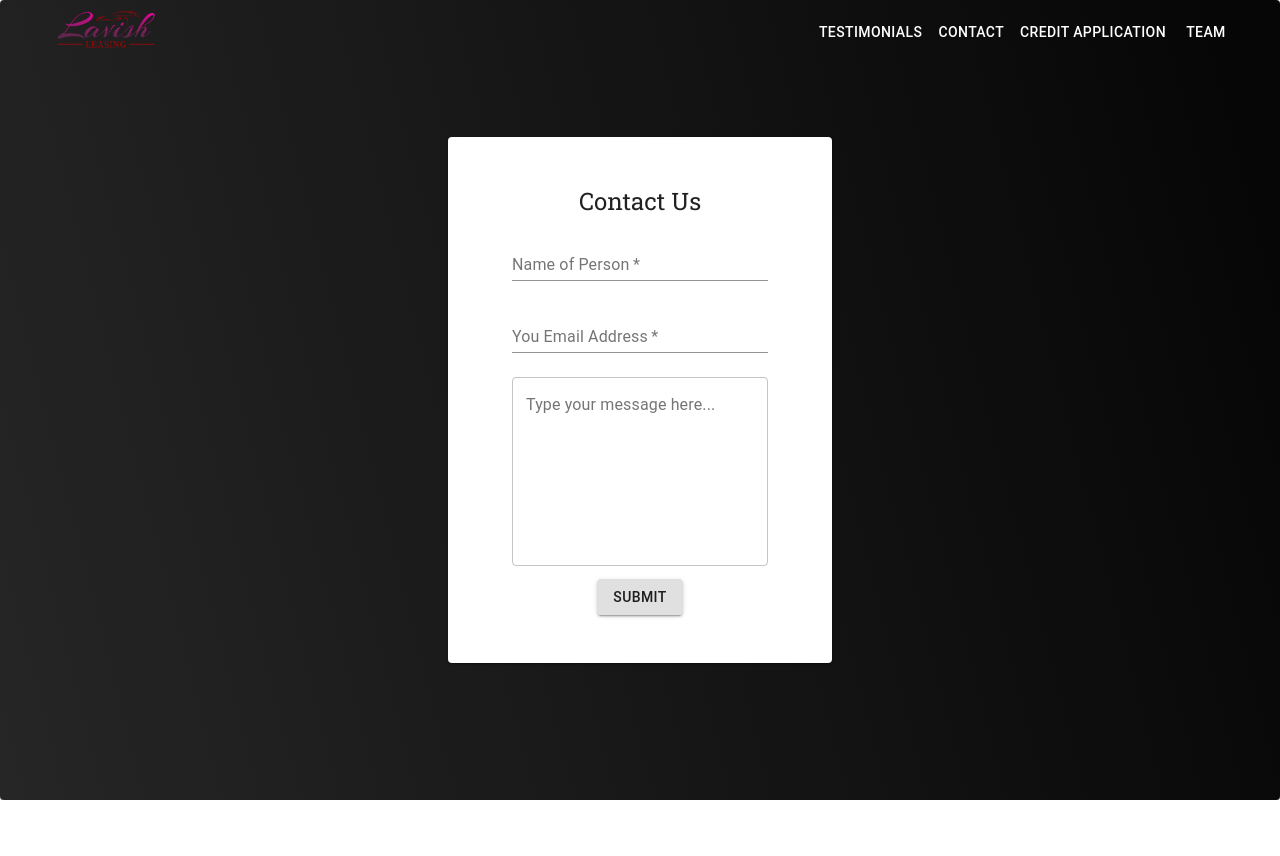
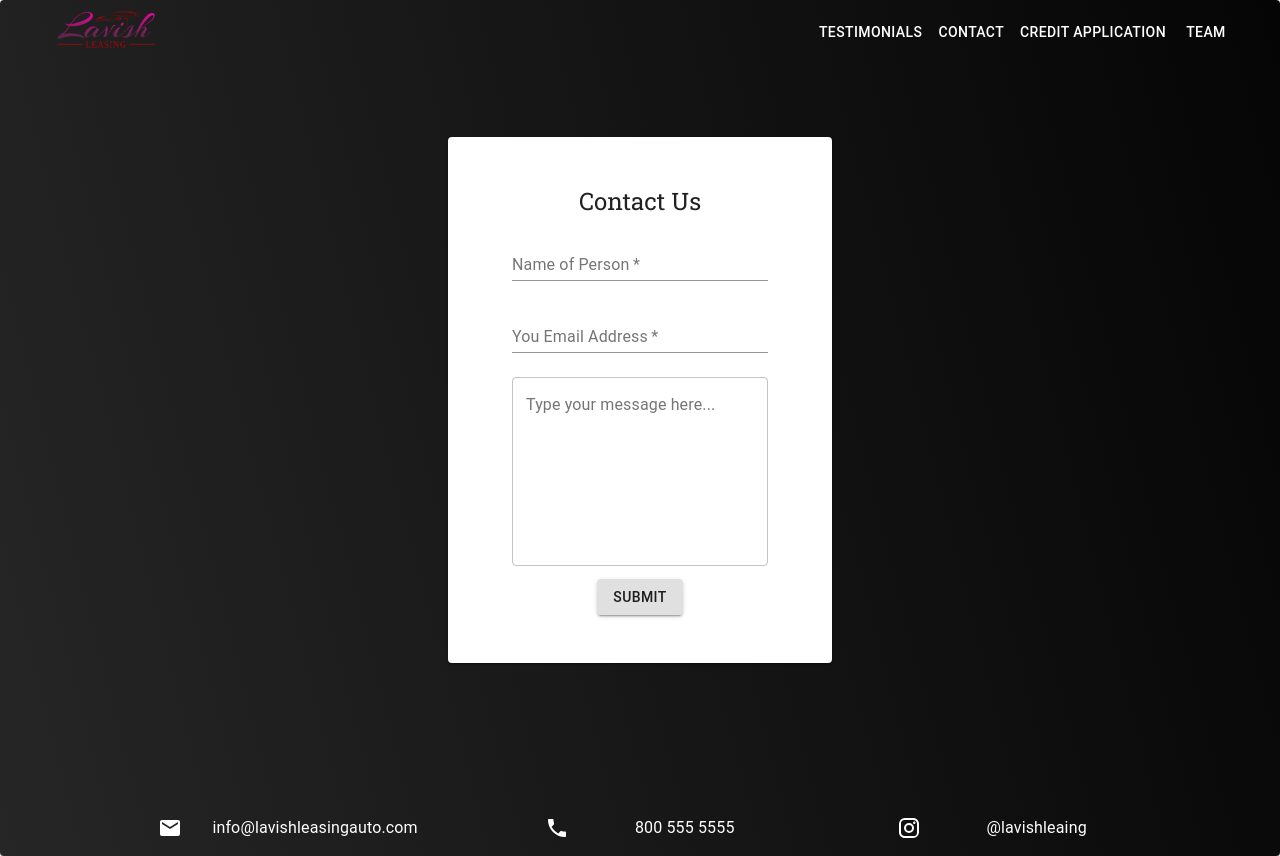
Before and after one commit to singhjason96/LavishLeasing, a React (Create React App) app: page /contact in a window 1280 px wide. Before the commit the page ends 800 px from the top, so only its background shows below. Built offline with nearby package versions, Linux system fonts and the light colour scheme.

Commit message:
contact footer

```diff
--- a/src/components/ContactPage.jsx
+++ b/src/components/ContactPage.jsx
@@ -17,15 +17,24 @@ import firebase from "./Firebase";
 import GradientBackground from "./GradientBackground";
 import { useForm } from "react-hook-form";
 import * as emailjs from "emailjs-com";
-import NavBar from './NavBar';
+import NavBar from "./NavBar";
+import Footer from "./Footer";
+import EmailIcon from "@material-ui/icons/Email";
+import PhoneIcon from "@material-ui/icons/Phone";
+import InstagramIcon from '@material-ui/icons/Instagram';
 
 const useStyles = makeStyles((theme) => ({
   formSize: {
-    margin: '32px',
+    margin: "32px",
+  },
+  footer: {
+    display: "flex",
+    margin: theme.spacing(2),
+    justifyContent: "space-evenly",
   },
   boxStyle: {
     width: "100%",
-    margin: '32px',
+    margin: "32px",
     ["@media (min-width:780px)"]: {
       width: "25%",
       textAlign: "center",
@@ -58,7 +67,7 @@ const ContactPage = () => {
   var [message, setMessage] = useState("");
   const classes = useStyles();
   var [email, setEmail] = useState("");
-  var [file, setFiles] = useState(null)
+  var [file, setFiles] = useState(null);
 
   const OnChangeName = (e) => {
     setName(e.target.value);
@@ -72,42 +81,39 @@ const ContactPage = () => {
   };
 
   const OnChangeFile = (e) => {
-    if(e.target.files[0]){
-      setFiles(e.target.files[0])
+    if (e.target.files[0]) {
+      setFiles(e.target.files[0]);
     }
-  }
+  };
 
   const handleSubmit = (e) => {
-    e.preventDefault()
+    e.preventDefault();
 
-    console.log('this is clicked')
-    console.log('this was the file', file)
+    console.log("this is clicked");
+    console.log("this was the file", file);
     let templateParams = {
       from_name: email,
-      to_name: 'jason.singh@baruchmail.cuny.edu',
+      to_name: "jason.singh@baruchmail.cuny.edu",
       message_html: message,
-      file: file
-    }
+      file: file,
+    };
 
     emailjs.send(
-      'outlook',
-      'template_syJiFl0K',
+      "outlook",
+      "template_syJiFl0K",
       templateParams,
-      'user_4vHlLaKvbyuIPCxvoieQ5'
-    )
-    resetForm()
-  }
+      "user_4vHlLaKvbyuIPCxvoieQ5"
+    );
+    resetForm();
+  };
 
+  const resetForm = () => {
+    setName("");
+    setEmail("");
+    setMessage("");
+  };
 
-const resetForm = () => {
-  setName('')
-  setEmail('')
-  setMessage('')
-}
-
-
-console.log(file)
-
+  console.log(file);
 
   return (
     <GradientBackground>
@@ -170,6 +176,20 @@ console.log(file)
           </form>
         </Paper>
       </Grid>
+      <Grid container justify="center">
+        <Grid item xs={3} className={classes.footer}>
+          <EmailIcon />
+          <Typography>info@lavishleasingauto.com</Typography>
+        </Grid>
+        <Grid item xs={3} className={classes.footer}>
+          <PhoneIcon />
+          <Typography>800 555 5555</Typography>
+        </Grid>
+        <Grid item xs={3} className={classes.footer}>
+          <InstagramIcon />
+          <Typography>@lavishleaing</Typography>
+        </Grid>
+      </Grid>
     </GradientBackground>
   );
 };
--- /dev/null
+++ b/src/components/Footer.jsx
@@ -0,0 +1,55 @@
+import React from 'react';
+import { makeStyles } from '@material-ui/core/styles';
+import AppBar from '@material-ui/core/AppBar';
+import Toolbar from '@material-ui/core/Toolbar';
+import Typography from '@material-ui/core/Typography';
+import Button from '@material-ui/core/Button';
+import IconButton from '@material-ui/core/IconButton';
+import MenuIcon from '@material-ui/icons/Menu';
+import {Link} from 'react-router-dom';
+import FooterCollapse from './FooterCollapse';
+
+
+const useStyles = makeStyles((theme) => ({
+  root: {
+    flexGrow: 1,
+    display: 'flex',
+    flexDirection: 'column',
+    ["@media (min-width:780px)"]: {
+      flexGrow: 1,
+    },
+  },
+  menuButton: {
+    display: 'flex',
+    ["@media (min-width:780px)"]: {
+      display: 'flex',
+      justifyContent: 'space-between',
+      flexDirection: 'row',
+    },
+  },
+  title: {
+    flexGrow: 1,
+  },
+  itemOne: {
+    width: '100px',
+    marginLeft: '32px'
+  },
+  linkStyle: {
+    textDecoration: 'none',
+    color: 'white'
+  }
+}));
+
+export default function NavBar() {
+  const classes = useStyles();
+  return (
+    <div className={classes.root}>
+      <AppBar position="absolute" style={{ background: 'transparent', boxShadow: 'none', paddingRight: '32px'}}>
+        <Toolbar className={classes.menuButton}>
+        <Link to='/'><img src={require('./logo.png')} className={classes.itemOne} /></Link>
+        <FooterCollapse />
+        </Toolbar>
+      </AppBar>
+    </div>
+  );
+}
--- /dev/null
+++ b/src/components/FooterCollapse.jsx
@@ -0,0 +1,53 @@
+import React from "react";
+import { Button, MenuItem, Typography} from "@material-ui/core";
+import { withStyles } from "@material-ui/core/styles";
+import ButtonAppBarCollapse from "./ButtonAppBarCollapse";
+import {Link} from 'react-router-dom';
+import EmailIcon from '@material-ui/icons/Email';
+
+const styles = theme => ({
+  root: {
+    position: "absolute",
+    right: 0
+  },
+  buttonBar: {
+    [theme.breakpoints.down("xs")]: {
+      display: "none"
+    },
+    margin: "10px",
+    paddingLeft: "16px",
+    right: 0,
+    position: "relative",
+    width: "100%",
+    background: "transparent"
+  },
+  linkStyle: {
+    textDecoration: 'none',
+    color: 'white'
+  },
+  menuStyle: {
+      color: 'black',
+      textDecoration: 'none',
+  }
+});
+
+const FooterCollapse = props => (
+  <div className={props.classes.root}>
+    <ButtonAppBarCollapse>
+      <MenuItem><EmailIcon /> <Typography>info@lavishleasingauto.com</Typography></MenuItem>
+      <MenuItem><EmailIcon /> <Typography>info@lavishleasingauto.com</Typography></MenuItem>
+      <MenuItem><EmailIcon /> <Typography>info@lavishleasingauto.com</Typography></MenuItem>
+    </ButtonAppBarCollapse>
+    <div className={props.classes.buttonBar} id="appbar-collapse">
+    <Button color="inherit"><EmailIcon /> <Typography>info@lavishleasingauto.com</Typography></Button>
+    <Button color="inherit"><EmailIcon /> <Typography>info@lavishleasingauto.com</Typography></Button>
+    <Button color="inherit"><EmailIcon /> <Typography>info@lavishleasingauto.com</Typography></Button>
+
+
+
+
+    </div>
+  </div>
+);
+
+export default withStyles(styles)(FooterCollapse);
```
